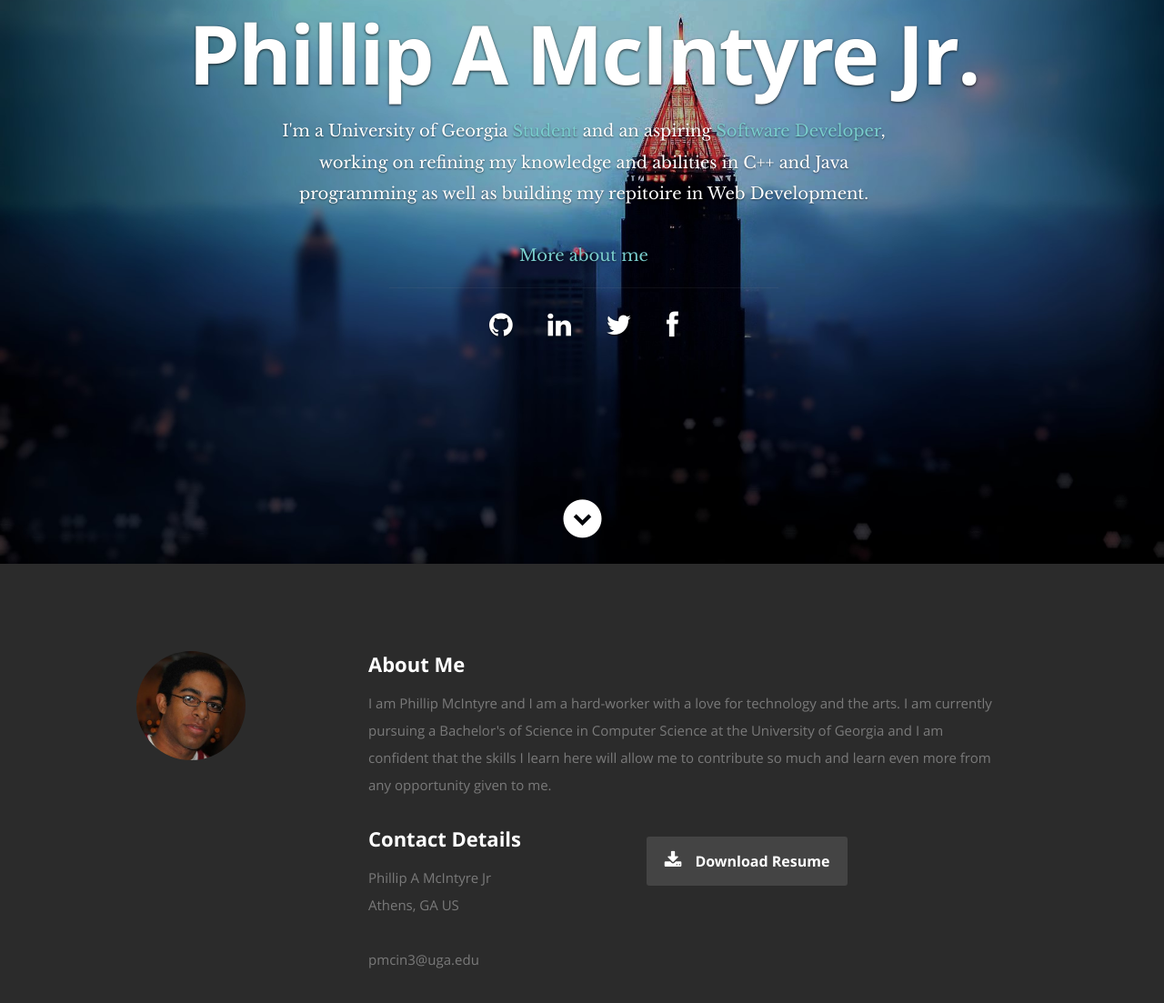
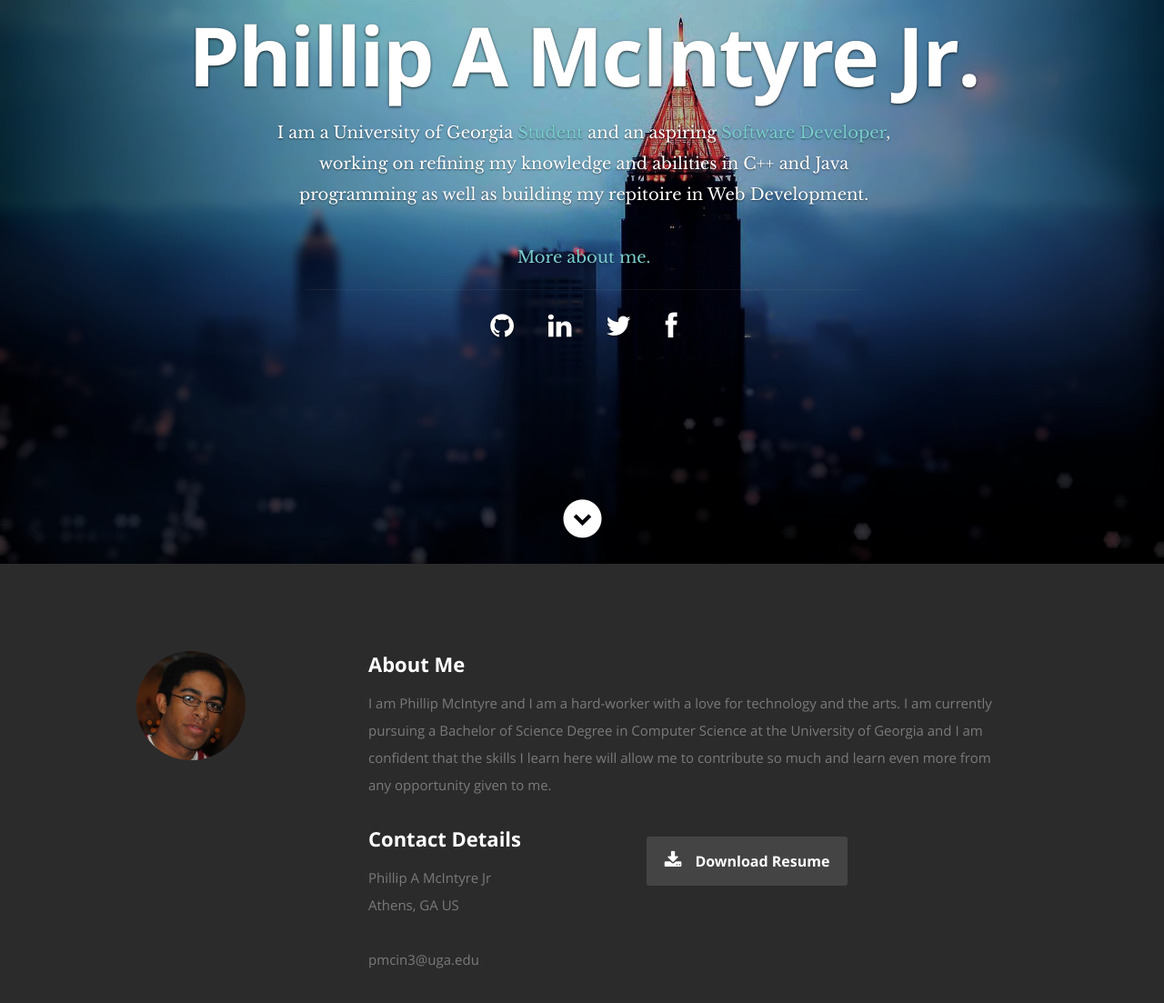
Before and after one commit to pmcintyre3/pmcintyre3.github.io, a plain HTML site: page index.html in a window 1280 px wide. Shown: the part 180-1283 px from the top of the page at 91% size. Drawn offline with nearby package versions, Linux system fonts and the light colour scheme.

Commit message:
Layout edits
Removed "motivational quotes" section, reworded some lines of text. Need
to figure out a good compromise for the span color in the header.

```diff
--- a/css/layout.css
+++ b/css/layout.css
@@ -73,7 +73,7 @@ header .banner-text h3 {
 }
 header .banner-text h3 span,
 header .banner-text h3 a {
-   color: #79CDCD; /*#fff*/
+   color: #79CDCD; /*#F4BB95;*/ /*#F69250;*/ /*#F06000;*/ /*#79CDCD;*/ /*#fff*/
 }
 header .banner-text hr {
    width: 60%;
--- a/index.html
+++ b/index.html
@@ -32,7 +32,7 @@
 
    <!-- Favicons
 	================================================== -->
-	<link rel="shortcut icon" sizes="16x16 24x24 32x32 48x48 57x57 64x64 72x72 114x114 120x120 144x144 152x152" href="pmcintyre3.github.io/favicon.png" >
+	<link rel="shortcut icon" sizes="16x16 24x24 32x32 48x48 57x57 64x64 72x72 114x114 120x120 144x144 152x152" href="pmcintyre3.github.io/favicon.png" > <!--- sizes="16x16 24x24 32x32 48x48 57x57 64x64 72x72 114x114 120x120 144x144 152x152" --->
 
 </head>
 
@@ -59,9 +59,11 @@
       <div class="row banner">
          <div class="banner-text">
             <h1 class="responsive-headline">Phillip A McIntyre Jr.</h1>
-            <h3>I'm a University of Georgia <span>Student</span> and an aspiring <span>Software Developer</span>, working on refining
-			my knowledge and abilities in C++ and Java programming as well as building my repitoire in Web Development.
-			<br><br><a href="#about" class="smoothscroll">More about me</a>
+            <h3>
+				I am a University of Georgia <span>Student</span> and an aspiring <span>Software Developer</span>, working on refining
+				my knowledge and abilities in C++ and Java programming as well as building my repitoire in Web Development.
+			<br><br>
+			<a href="#about" class="smoothscroll">More about me.</a></h3>
             <hr />
             <ul class="social">
                <li><a href="http://github.com/pmcintyre3"><i class="fa fa-github"></i></a></li>
@@ -98,7 +100,7 @@
             <h2>About Me</h2>
 
             <p>I am Phillip McIntyre and I am a hard-worker with a love for technology and the arts.
-			I am currently pursuing a Bachelor's of Science in Computer Science at the University of Georgia
+			I am currently pursuing a Bachelor of Science Degree in Computer Science at the University of Georgia
 			and I am confident that the skills I learn here will allow me to contribute so much and learn even
 			more from any opportunity given to me.
             </p>
@@ -504,6 +506,7 @@
 
    <!-- Testimonials Section
    ================================================== -->
+   <!---
    <section id="testimonials">
 
       <div class="text-container">
@@ -530,7 +533,7 @@
                            <cite>Dalai Lama</cite>
                         </blockquote>
                      </li> <!-- slide ends -->
-
+<!---
                      <li>
                         <blockquote>
                            <p>A smooth sea never made a skilled sailor.
@@ -538,7 +541,7 @@
                            <cite>English Proverb</cite>
                         </blockquote>
                      </li> <!-- slide ends -->
-
+<!---
 					 <li>
                         <blockquote>
                            <p>Optimism is the faith that leads to achievement. Nothing can be done without hope and
@@ -547,7 +550,7 @@
                            <cite>Helen Keller</cite>
                         </blockquote>
                      </li> <!-- slide ends -->
-
+<!---
 					 <li>
                         <blockquote>
                            <p>Do the difficult things while they are easy and do the great things while they are
@@ -556,7 +559,7 @@
                            <cite>Lao Tzu</cite>
                         </blockquote>
                      </li> <!-- slide ends -->
-
+<!---
 					 <li>
                         <blockquote>
                            <p>Setting goals is the first step in turning the invisible into the visible.
@@ -564,17 +567,17 @@
                            <cite>Tony Robbins</cite>
                         </blockquote>
                      </li> <!-- slide ends -->
-
+<!---
                   </ul>
 
                </div> <!-- div.flexslider ends -->
-
+<!---
             </div> <!-- div.flex-container ends -->
-
+<!---
          </div> <!-- row ends -->
-
+<!---
        </div>  <!-- text-container ends -->
-
+<!---
    </section> <!-- Testimonials Section End-->
 
 
```
Also changed, not shown: 2 other files.
